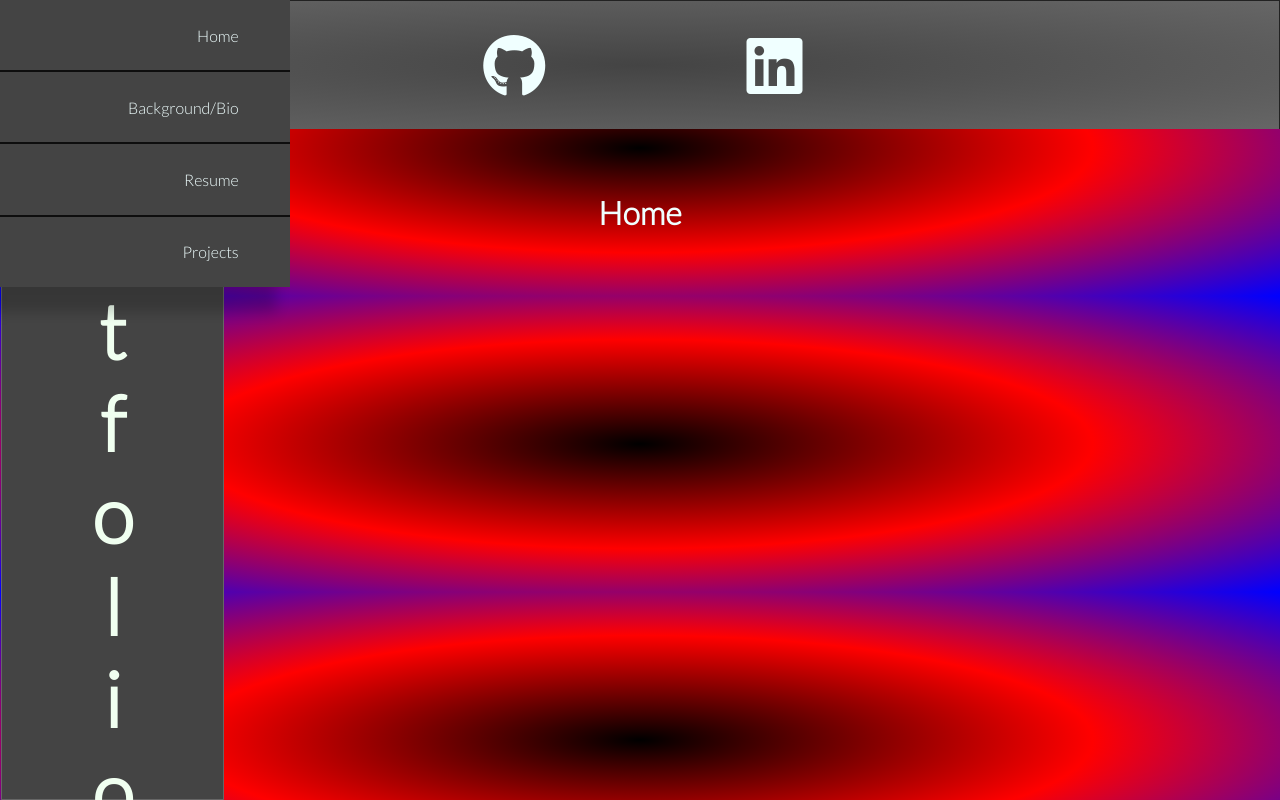
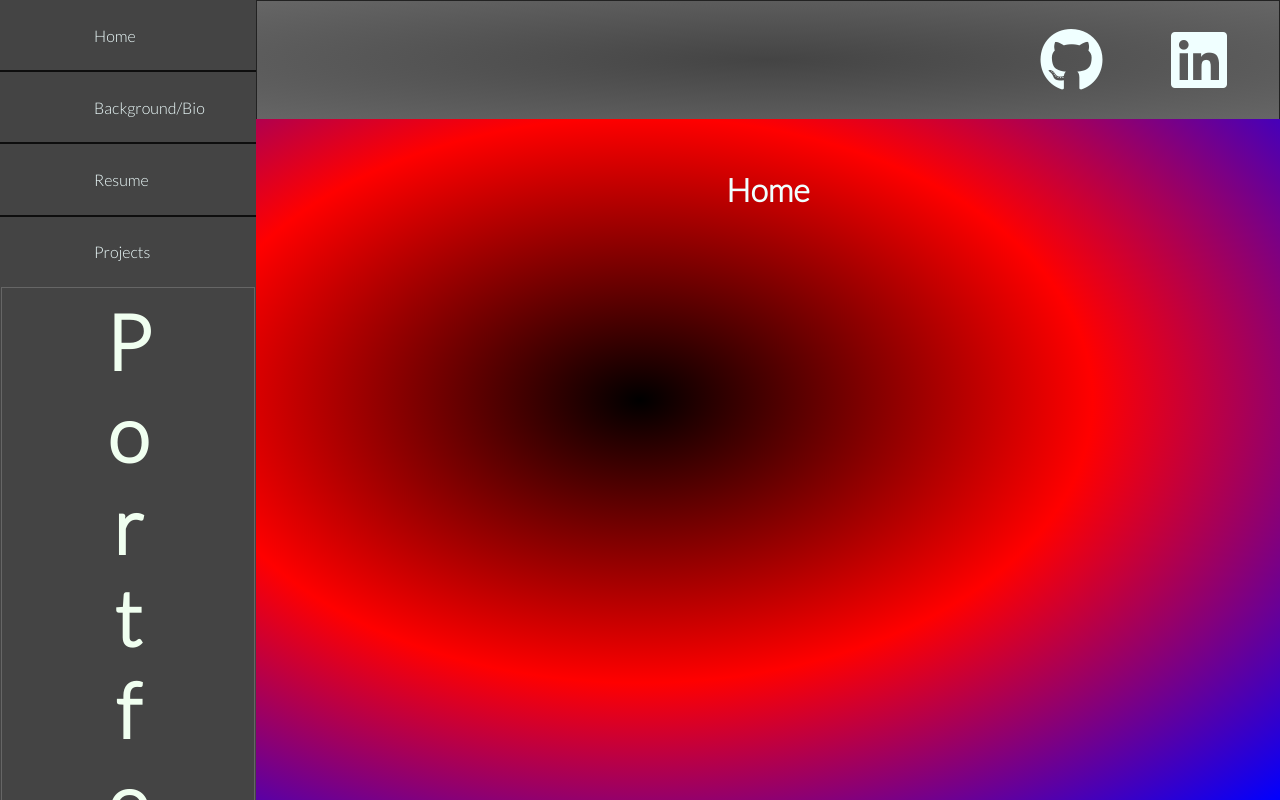
Before and after one commit to Brett-Abramson/Portfolio, a plain HTML site: page index.html in a window 1280 px wide. Shown: the top 800 px of the page. Drawn offline with nearby package versions, Linux system fonts and the light colour scheme.

Commit message:
small styling to desktop site and added hover effects to hamburger

```diff
--- a/index.html
+++ b/index.html
@@ -14,7 +14,7 @@
 <link href="https://fonts.googleapis.com/css2?family=Lato:wght@300&display=swap" rel="stylesheet">
 </head>
 <body>
-    <header>
+    <header id="top-header-mobile">
         <section class="top-header">
             <ul class="ul-links-list">
                 <li class="li-social-links">
@@ -56,6 +56,20 @@
             </ul>
         </div>
     </nav>
+    <div class="right-side">
+        <header id="top-header">
+            <section class="top-header">
+                <ul class="ul-links-list">
+                    <li class="li-social-links">
+                        <a href="https://github.com/Brett-Abramson" id="github-link"><i class="fa-brands fa-github"></i></a>
+                    </li>
+                    <li class="li-social-links">
+                        <a href="https://www.linkedin.com/in/brettmabramson/" id="linkedin-link"><i class="fa-brands fa-linkedin"></i></a>
+                    </li>
+                </ul>
+            </section>
+        </header>
+        <div class="main-container">
         <main id="home">
         <h1>Home</h1>
         </main>
@@ -71,5 +85,7 @@
         <h1>Projects</h1>
         <p>Was drawing natural fat respect husband. An as noisy an offer drawn blush place. These tried for way joy wrote witty. In mr began music weeks after at begin. Education no dejection so direction pretended household do to. Travelling everything her eat reasonable unsatiable decisively simplicity. Morning request be lasting it fortune demands highest of.</p>
         </main>
+        </div>
+    </div>
 </body>
 </html>
--- a/style.css
+++ b/style.css
@@ -98,6 +98,9 @@ nav {
     font-size: 8vw;
     display: block;
 }
+.fa-bars:hover {
+    cursor:pointer;
+}
 .divider {
     border: 1px solid rgba(0,0,0,0.8);
 }
@@ -117,23 +120,57 @@ h1 {
     .top-menu-nav {
         display: none;
     }
+    #top-header {
+        display: none;
+    }
 }
 @media(min-width: 881px) {
     .dropdown-menu {
         display: none;
     }
+    #top-header-mobile {
+        display: none;
+    }
+
+
     body {
         background-image: radial-gradient(black, red, blue);
+        display: flex;
+        align-items: stretch;
+        height: 100vh;
     }
+    nav {
 
-    nav {
-        position: fixed;
+        /* position: fixed; */
         display: flex;
+        flex-direction: column;
+        justify-content: stretch;
         top: 0;
         left: 0;
         height: 100%;
-        width: 225px;
+        width: 20%;
+        background-color: #444444;
     }
+    .right-side {
+        display: flex;
+        flex-direction: column;
+        width: 80%;
+    }
+    #top-header {
+        display: flex;
+    }
+    .top-header {
+        width: 100%;
+        justify-content: flex-end;
+    }
+    .ul-links-list {
+        justify-content: space-around;
+    }
+    .main-container {
+
+
+    }
+
     .nav-header {
         display: flex;
         align-content: flex-start;
@@ -144,16 +181,24 @@ h1 {
         writing-mode: vertical-lr;
         text-orientation: upright;
     }
-    .top-menuinav {
+    .top-menu-nav {
         display: flex;
         align-content: stretch;
     }
     .menu-ul-nav{
         display: flex;
+        position: relative;
+        z-index: 0;
+        text-align: left;
+        box-shadow: none;
+        padding: 0;
+        margin: 0;
+        overflow: hidden;
     }
     #hamburger {
         display: none;
     }
+
 }
 
 
```
Lines whose indentation alone changed are shown as unchanged.
